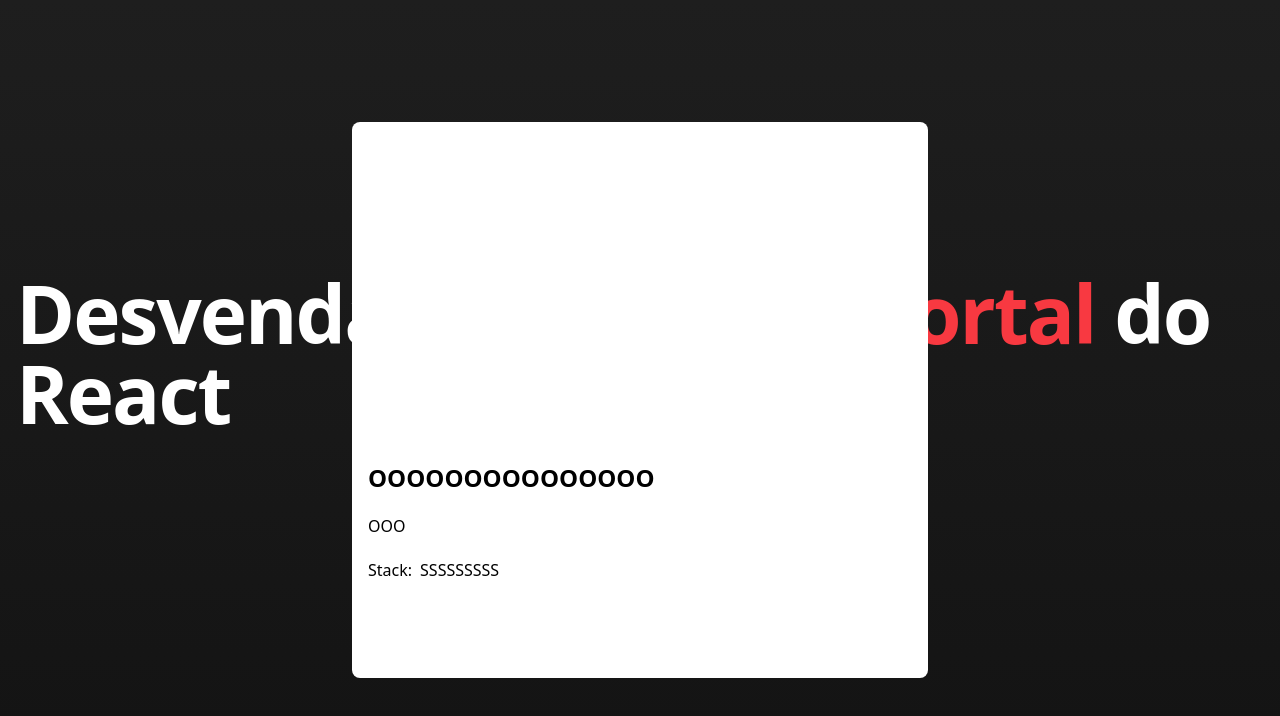
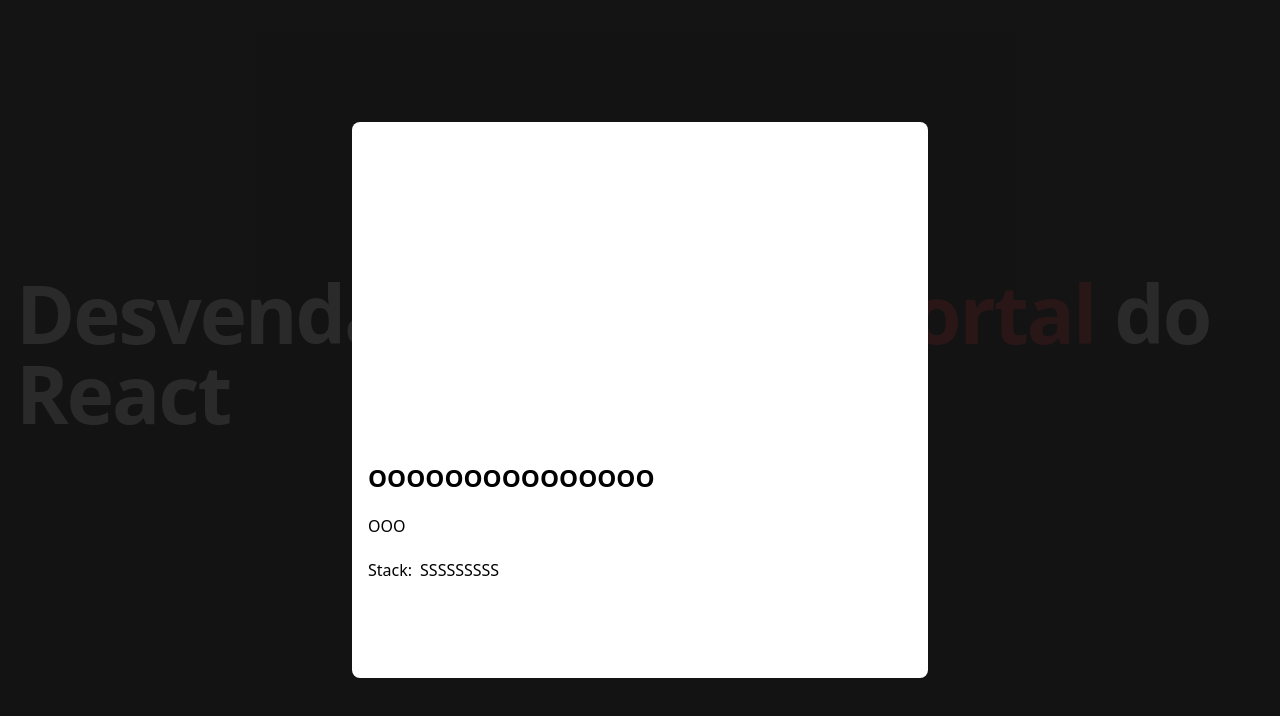
Before and after one commit to dellamora/create-portal-react-dom, a Next.js app: page / in a window 1280 px wide. Both pictures are taken after a click on the button "Modal". Shown: the top 716 px of the page. Built offline with nearby package versions, Linux system fonts and the light colour scheme.

Commit message:
fixed backdrop background color

```diff
--- a/src/components/modal/backdrop.tsx
+++ b/src/components/modal/backdrop.tsx
@@ -14,7 +14,7 @@
       onClick={() => {
         onClose();
       }}
-      className="z-40 fixed w-screen h-screen  bg-secondaryDark/70 "
+      className="fixed z-40 h-screen w-screen  bg-[#131313]/90 "
     />
   );
 };
```
